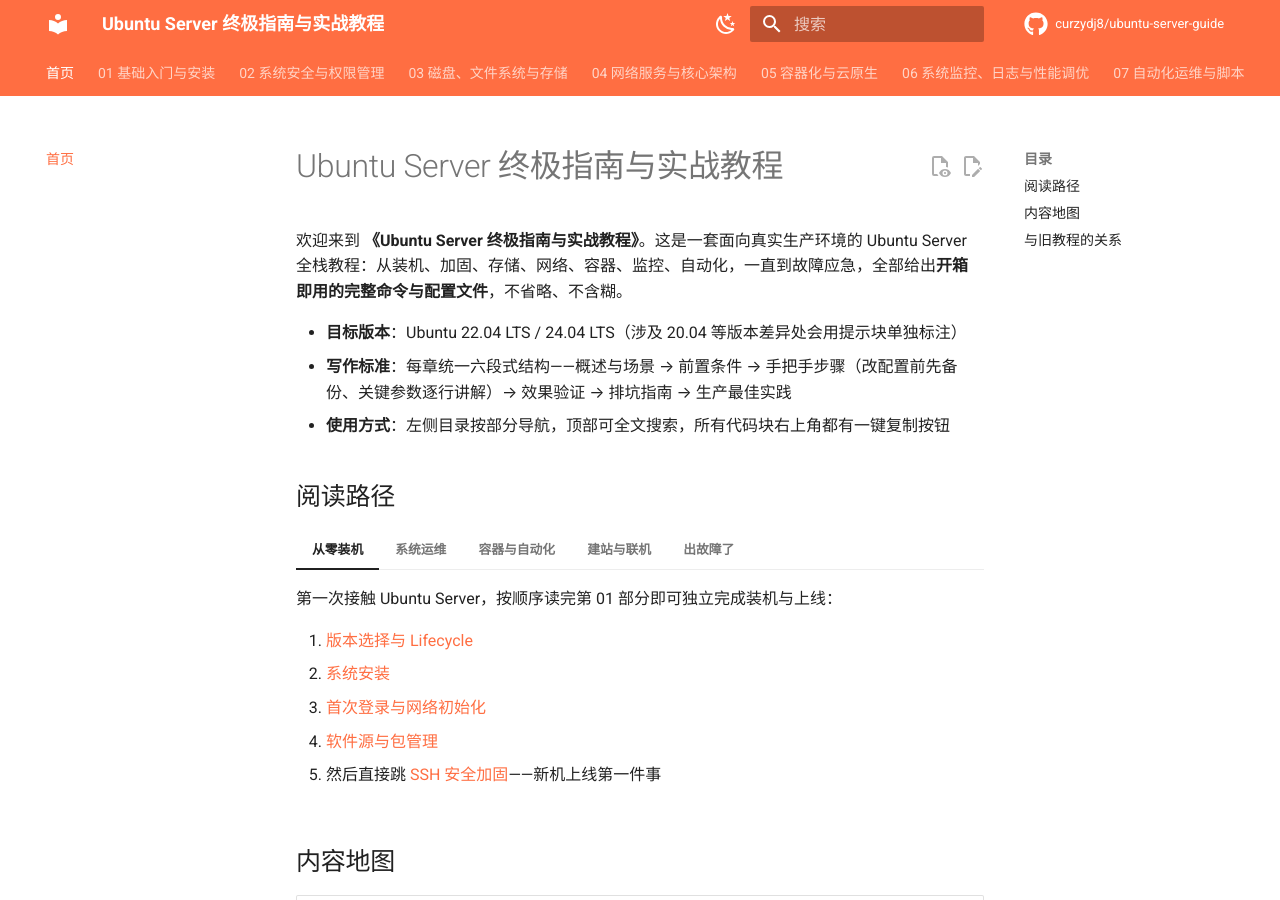
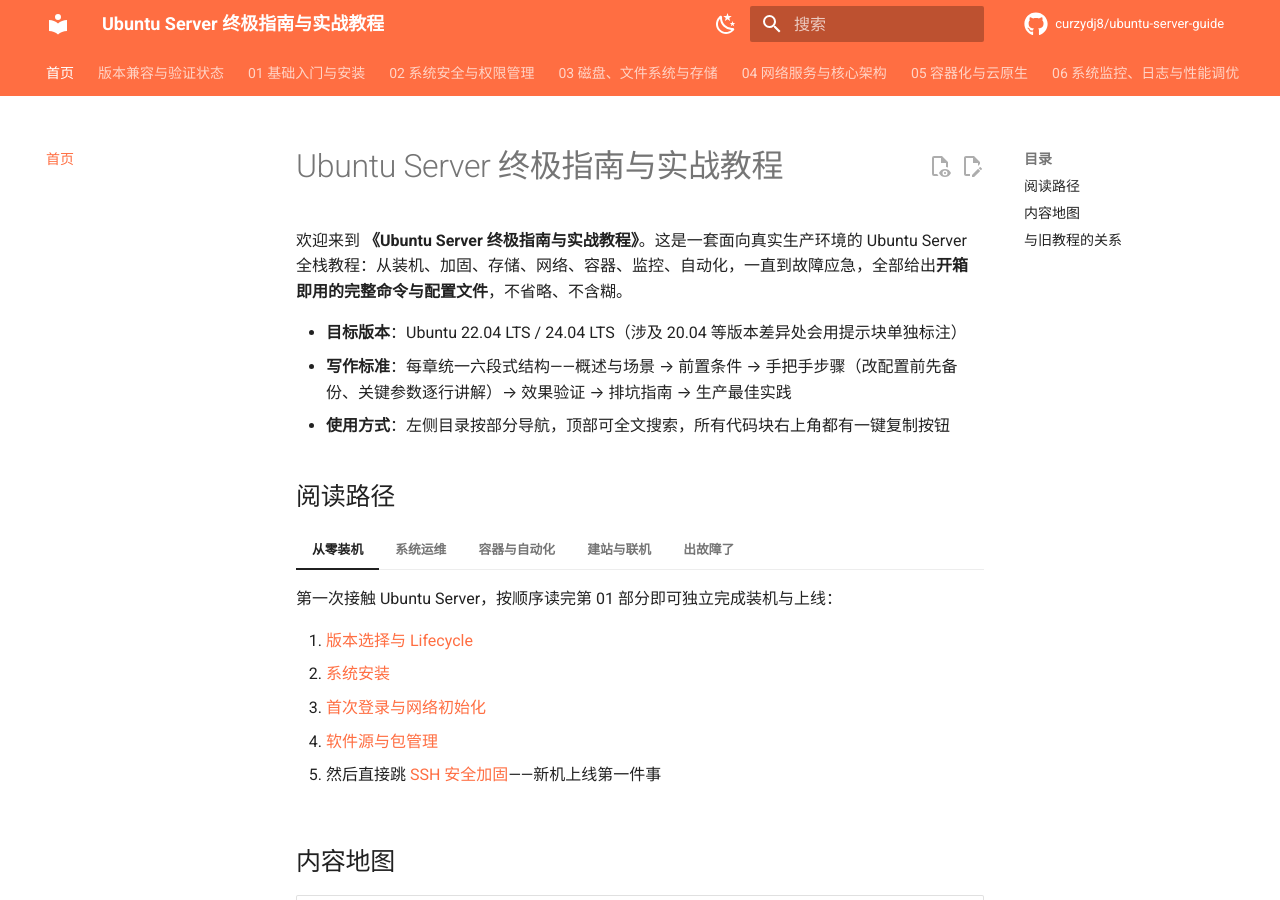
Before and after one commit to curzydj8/ubuntu-server-guide, an MkDocs documentation site: the page built from docs/index.md, in a window 1280 px wide and 900 px high. Built offline with MkDocs 1.6.1 and Material for MkDocs 9.7.7, drawn with Linux system fonts in a browser that asks for light colours; comment, search, counter and statistics services are not loaded.

Commit message:
第二轮专业审计整改：兼容矩阵/工具安全/宝塔版本管理/08补强/GPU与AI安全边界

```diff
--- a/mkdocs.yml
+++ b/mkdocs.yml
@@ -72,6 +72,7 @@
 
 nav:
   - 首页: index.md
+  - 版本兼容与验证状态: compatibility.md
   - 01 基础入门与安装:
       - 01-basics/index.md
       - 版本选择与 Lifecycle: 01-basics/01-version-lifecycle.md
@@ -118,6 +119,7 @@
       - 网络故障排查流程: 08-troubleshooting/02-network-diagnosis.md
       - 磁盘爆满与句柄耗尽: 08-troubleshooting/03-disk-full.md
       - CPU / 内存异常定位: 08-troubleshooting/04-cpu-memory.md
+      - 灾难恢复与系统迁移: 08-troubleshooting/05-disaster-recovery-migration.md
   - 09 网站搭建、域名与应用部署:
       - 09-web-hosting/index.md
       - 域名解析与网络连接: 09-web-hosting/01-dns-resolution.md
```
